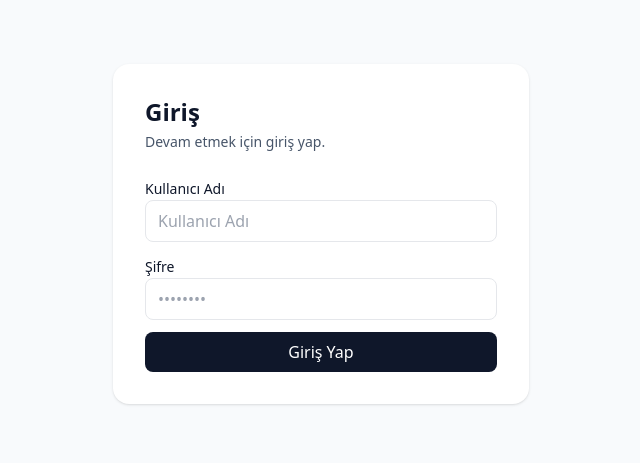
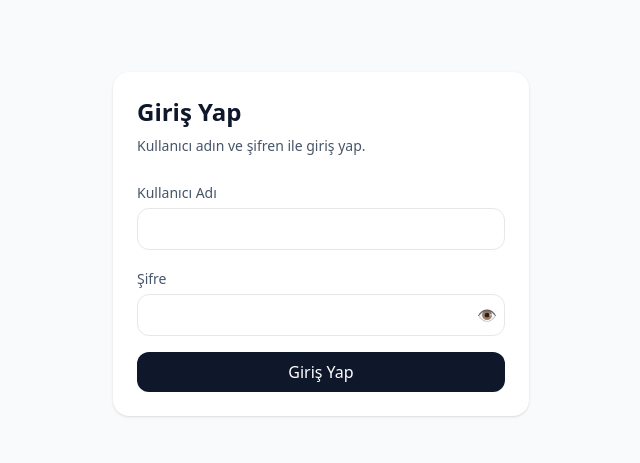
Before and after one commit to Kandexa/yoklama-qr, a FastAPI app: page /login in a window 1280 px wide. Shown: the part 49-512 px from the top of the page, without its empty margins (319-959 px from the left). Run offline with FastAPI, Linux system fonts and the light colour scheme; some libraries are stand-ins or nearby versions.

Commit message:
Update login.html

```diff
--- a/backend/templates/login.html
+++ b/backend/templates/login.html
@@ -1,26 +1,72 @@
 {% extends "base.html" %}
 {% block content %}
-<div class="max-w-md mx-auto px-4 py-10">
-  <div class="bg-white rounded-2xl shadow p-6 md:p-8">
-    <h1 class="text-2xl font-semibold">Giriş</h1>
-    <p class="text-slate-600 mt-1 text-sm">Devam etmek için giriş yap.</p>
+<div class="max-w-md mx-auto px-4 py-12">
+  <div class="bg-white rounded-2xl shadow p-6">
+    <h1 class="text-2xl font-semibold mb-2">Giriş Yap</h1>
+    <p class="text-sm text-slate-600 mb-6">
+      Kullanıcı adın ve şifren ile giriş yap.
+    </p>
 
-    <form method="post" action="/login" class="mt-6 space-y-3">
-      <!-- ✅ QR'dan geldiyse login sonrası geri dönsün -->
-      <input type="hidden" name="next" value="{{ next or '' }}"/>
+    <form method="post" action="/login" class="space-y-4">
+      {% if next %}
+        <input type="hidden" name="next" value="{{ next }}">
+      {% endif %}
 
+      <!-- Kullanıcı Adı -->
       <div>
-        <label class="text-sm">Kullanıcı Adı</label>
-        <input name="username" class="w-full border rounded-lg px-3 py-2" placeholder="Kullanıcı Adı" required />
+        <label class="text-sm text-slate-600">Kullanıcı Adı</label>
+        <input
+          type="text"
+          name="username"
+          required
+          class="w-full mt-1 border rounded-xl px-3 py-2 focus:outline-none focus:ring"
+        />
       </div>
 
+      <!-- Şifre -->
       <div>
-        <label class="text-sm">Şifre</label>
-        <input name="password" type="password" class="w-full border rounded-lg px-3 py-2" placeholder="••••••••" required />
+        <label class="text-sm text-slate-600">Şifre</label>
+        <div class="relative mt-1">
+          <input
+            id="passwordInput"
+            type="password"
+            name="password"
+            required
+            class="w-full border rounded-xl px-3 py-2 pr-10 focus:outline-none focus:ring"
+          />
+
+          <!-- 👁️ GÖZ BUTONU -->
+          <button
+            type="button"
+            id="togglePassword"
+            class="absolute inset-y-0 right-2 flex items-center text-slate-500 hover:text-slate-900"
+            tabindex="-1"
+          >
+            👁️
+          </button>
+        </div>
       </div>
 
-      <button class="w-full bg-slate-900 text-white rounded-lg py-2">Giriş Yap</button>
+      <button
+        type="submit"
+        class="w-full bg-slate-900 text-white rounded-xl py-2 hover:bg-slate-800"
+      >
+        Giriş Yap
+      </button>
     </form>
   </div>
 </div>
+
+<!-- ŞİFRE GÖSTER/GİZLE -->
+<script>
+  (function () {
+    const btn = document.getElementById("togglePassword");
+    const input = document.getElementById("passwordInput");
+    if (!btn || !input) return;
+
+    btn.addEventListener("click", () => {
+      input.type = input.type === "password" ? "text" : "password";
+    });
+  })();
+</script>
 {% endblock %}
```
